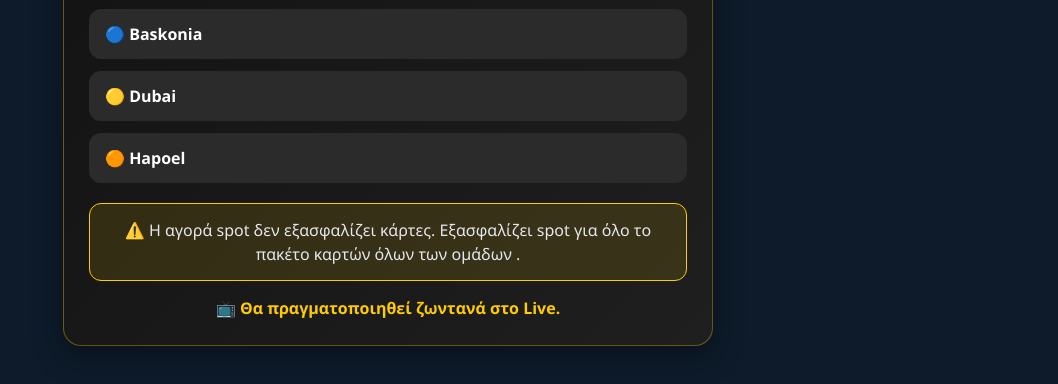
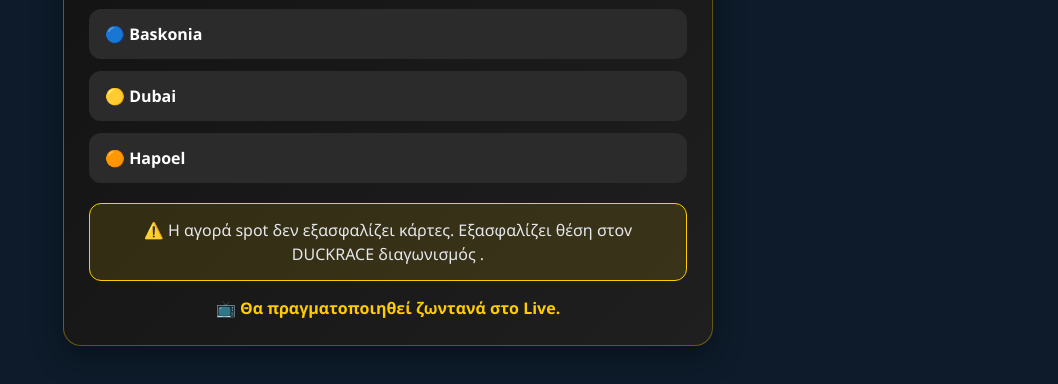
Before and after one commit to Alekakis/MinoanHobby, a website: page break/ducks.html in a window 1280 px wide. Shown: the part 850-1234 px from the top of the page, without its empty margins (222-1280 px from the left). Drawn offline with Linux system fonts and the light colour scheme; no server answers.

Commit message:
Update note about spot purchase in ducks.html

```diff
--- a/break/ducks.html
+++ b/break/ducks.html
@@ -451,8 +451,7 @@
 
             <p class="note">
                 ⚠️ Η αγορά spot δεν εξασφαλίζει κάρτες.
-                Εξασφαλίζει spot για όλο το πακέτο καρτών
-                όλων των ομάδων .
+                Εξασφαλίζει θέση στοv DUCKRACE διαγωνισμός  .
             </p>
 
             <p class="live">
```
